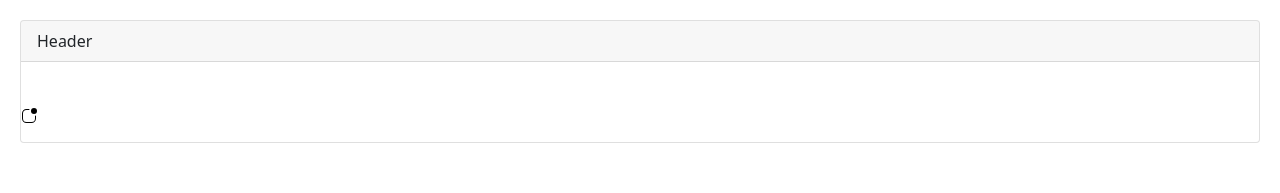
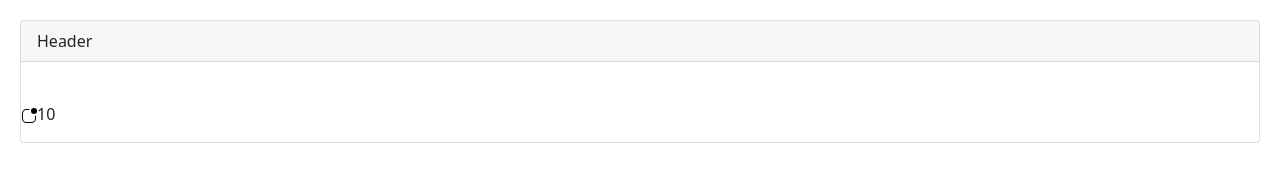
Before and after one commit to agiannotti/angular-ts-api, an Angular app: page / in a window 1280 px wide. Shown: the top 193 px of the page. Built offline with nearby package versions, Linux system fonts and the light colour scheme.

Commit message:
like component finalized

```diff
--- a/src/app/app.component.html
+++ b/src/app/app.component.html
@@ -4,11 +4,12 @@
     <h2 class="body"></h2>
     <p>
       <like
-        [isLiked]="tweet.isLiked"
+        [isActive]="tweet.isLiked"
         [likesCount]="tweet.likesCount"
-        (click)="onLikeChange(tweet.isLiked)"
+        (click)="onLikeChange($event)"
       >
       </like>
     </p>
   </div>
 </bootstrap-panel>
+<!-- use $event object for event handlers!! -->
--- a/src/app/app.component.ts
+++ b/src/app/app.component.ts
@@ -10,12 +10,12 @@ export class AppComponent {
   // bind input properties
   tweet = {
     body: 'Here is the body of a tweet...',
-    isLiked: false,
-    likesCount: 0,
+    isLiked: true,
+    likesCount: 10,
   };
   // bind output properties
   // pass event data(isLiked) to app component below
-  onLikeChange(isLiked) {
-    console.log('Liked!', isLiked);
+  onLikeChange(eventArgs) {
+    console.log('changed!', eventArgs);
   }
 }
--- a/src/app/like/like.component.html
+++ b/src/app/like/like.component.html
@@ -1,9 +1,11 @@
 <span>
   <img
+    (click)="onClick()"
     [src]="
       isActive === true
-        ? '../../assets/svg/app.svg'
-        : '../../assets/svg/indicator.svg'
+        ? '../../assets/svg/indicator.svg'
+        : '../../assets/svg/app.svg'
     "
   />
 </span>
+<span>{{ likesCount }}</span>
--- a/src/app/like/like.component.ts
+++ b/src/app/like/like.component.ts
@@ -6,14 +6,19 @@ import { Component, EventEmitter, Input, Output } from '@angular/core';
   styleUrls: ['./like.component.css'],
 })
 export class LikeComponent {
-  @Input('isLiked') isActive: boolean;
+  @Input('isActive') isActive: boolean;
   @Input('likesCount') likesCount: number;
 
-  @Output('click') like = new EventEmitter();
+  @Output() like = new EventEmitter();
 
   onClick() {
+    // if isActive is true, add or subtract 1 from likesCount
+    this.likesCount += this.isActive ? -1 : 1;
+    // toggle active
     this.isActive = !this.isActive;
+
     // announce new state of like component
-    this.like.emit(this.isActive);
+    // consider passing object instead of just value!
+    this.like.emit({ newValue: this.isActive });
   }
 }
```
